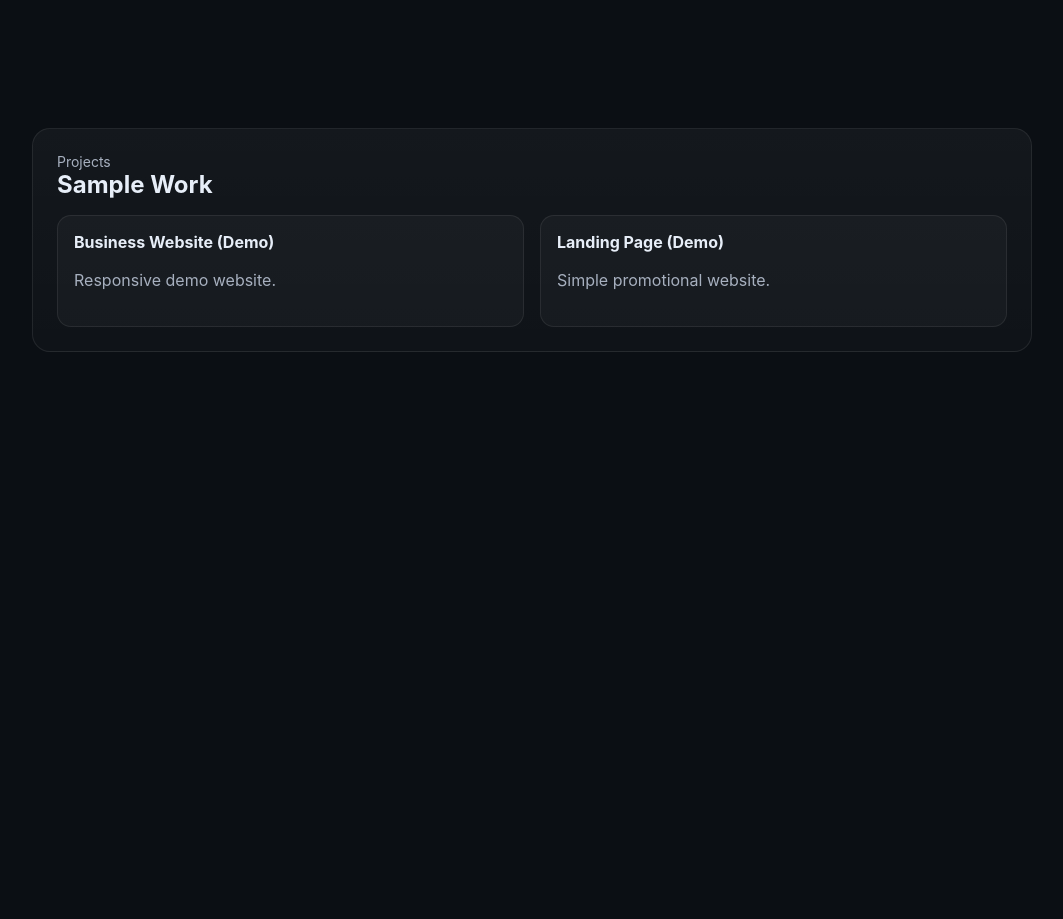
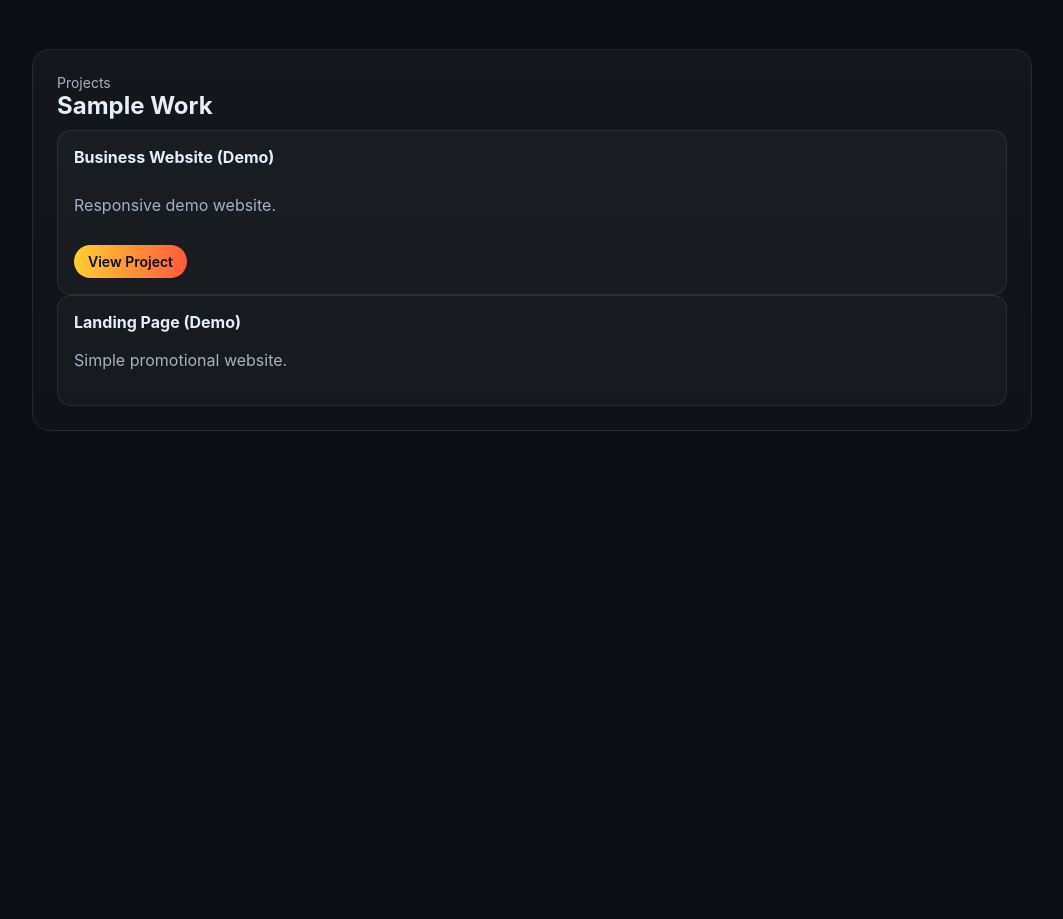
Before and after one commit to Ancientmemer/my-portfolio, a plain HTML site: page index.html in a window 1280 px wide. Shown: the part 1760-2679 px from the top of the page, without its empty margins (108-1171 px from the left). Drawn offline with Linux system fonts and the light colour scheme.

Commit message:
Update index.html

```diff
--- a/index.html
+++ b/index.html
@@ -121,6 +121,30 @@ nav button.active{
   h1{font-size:26px}
   .hero{justify-content:center;text-align:center}
 }
+
+.project-box{
+  display:flex;
+  flex-direction:column;
+  gap:10px;
+}
+
+.project-btn{
+  margin-top:auto;
+  align-self:flex-start;
+  text-decoration:none;
+  font-size:14px;
+  font-weight:600;
+  padding:8px 14px;
+  border-radius:999px;
+  color:#081018;
+  background:linear-gradient(90deg,var(--accent1), var(--accent2));
+  transition:transform .2s ease, box-shadow .2s ease;
+}
+
+.project-btn:hover{
+  transform:translateY(-3px);
+  box-shadow:0 6px 16px rgba(255,150,90,.3);
+}
 </style>
 </head>
 
@@ -173,11 +197,16 @@ nav button.active{
     <div class="small-title">Projects</div>
     <h2>Sample Work</h2>
 
-    <div class="grid">
-      <div class="box">
-        <strong>Business Website (Demo)</strong>
-        <p>Responsive demo website.</p>
-      </div>
+<div class="box project-box">
+  <strong>Business Website (Demo)</strong>
+  <p>Responsive demo website.</p>
+
+  <a href="https://eldro-cafe.vercel.app"
+     target="_blank"
+     class="project-btn">
+     View Project
+  </a>
+</div>
       <div class="box">
         <strong>Landing Page (Demo)</strong>
         <p>Simple promotional website.</p>
```
